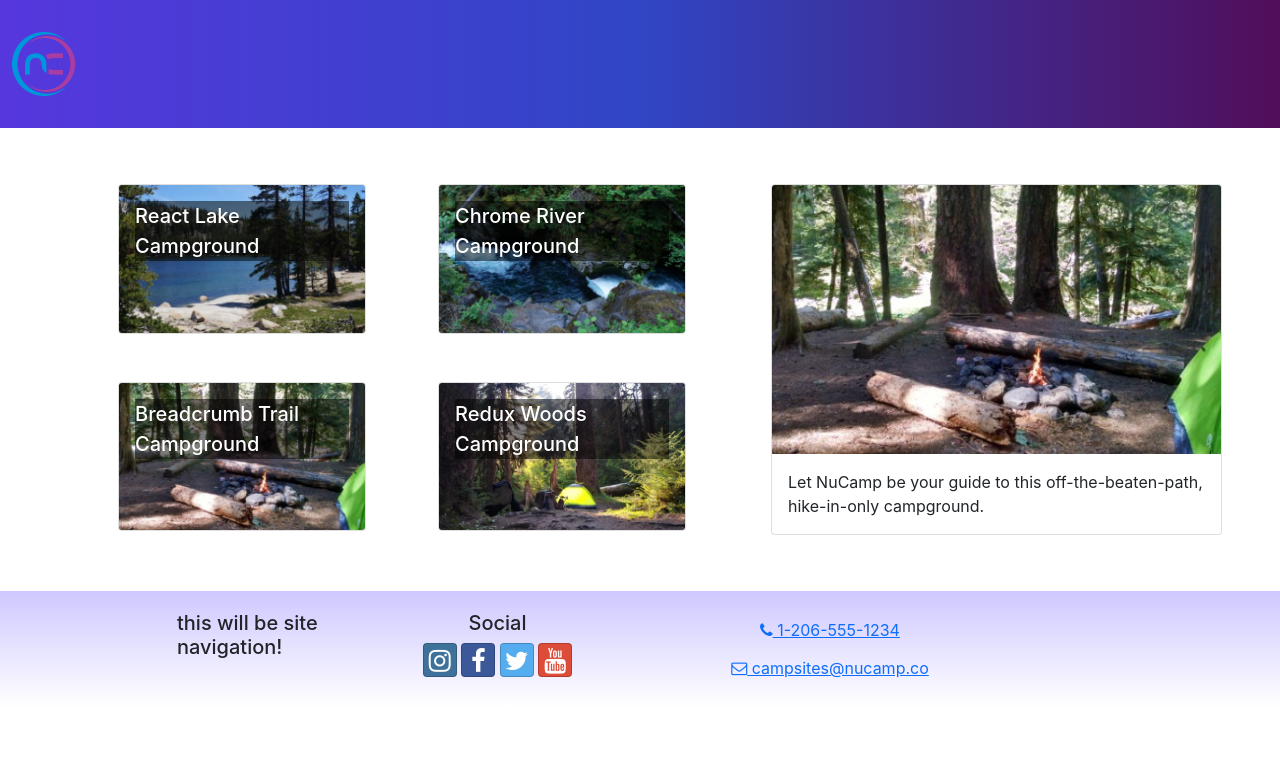
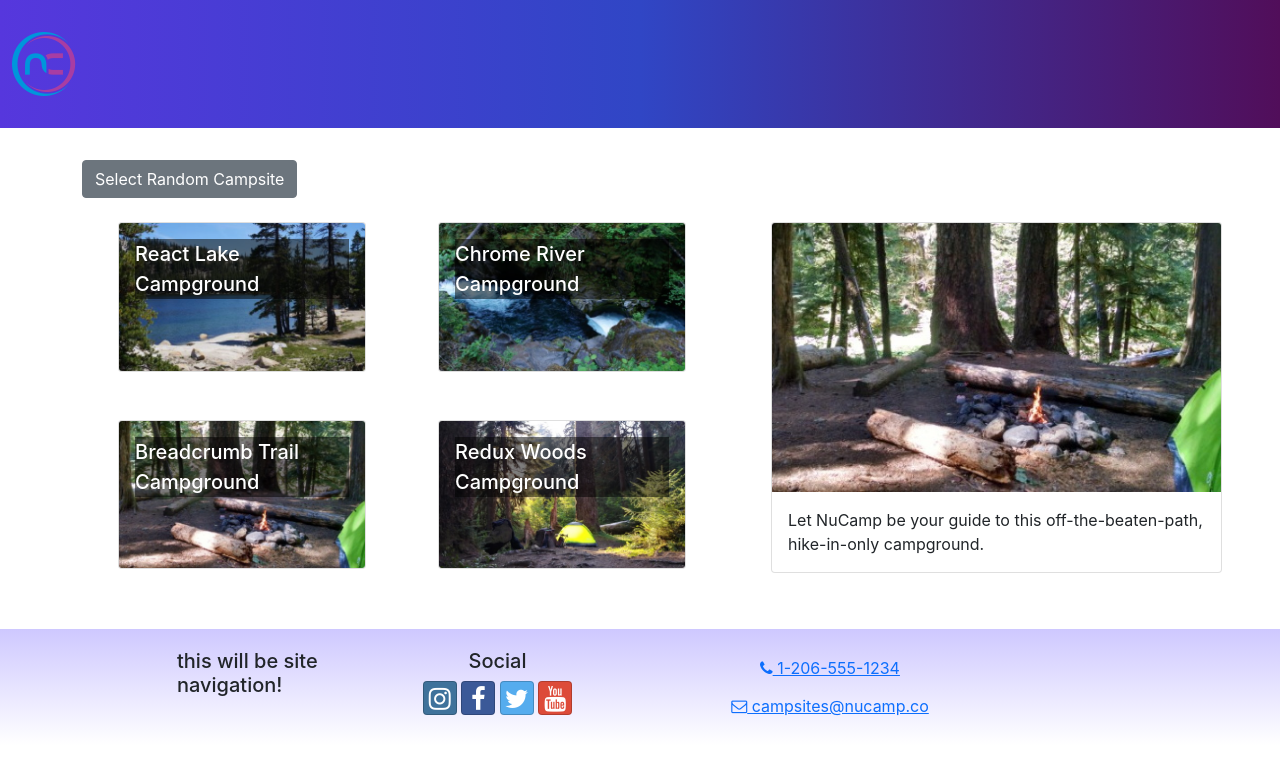
Before and after one commit to jeedeekay/react-course-project, a React (Create React App) app in the folder nucampsite/: page / in a window 1280 px wide. Shown: the top 758 px of the page. Built offline with nearby package versions, Linux system fonts and the light colour scheme.

Commit message:
CampsitesDirectoryPage and CampsiteDetail

```diff
--- a/nucampsite/src/pages/CampsiteDirectoryPage.js
+++ b/nucampsite/src/pages/CampsiteDirectoryPage.js
@@ -4,16 +4,24 @@ import CampsitesList from "../features/campsites/CampsitesList";
 import { selectRandomCampsite } from "../features/campsites/campsitesSlice";
 
 const CampsiteDirectoryPage = () => {
-    const selectedSite = selectRandomCampsite();
+    let selectedCampsite = selectRandomCampsite();
+
+    const toggleCampsite = () => {
+        selectedCampsite = selectRandomCampsite();
+        console.log(selectedCampsite);
+    };
 
     return (
         <Container>
+            <Button onClick={() => toggleCampsite()}>
+                Select Random Campsite
+            </Button>
             <Row>
                 <Col sm='5' md='7'>
                     <CampsitesList />
                 </Col>
                 <Col sm='7' md='5'>
-                    <CampsiteDetail campsite={selectedSite} />
+                    <CampsiteDetail campsite={selectedCampsite} />
                 </Col>
             </Row>
         </Container>
```
